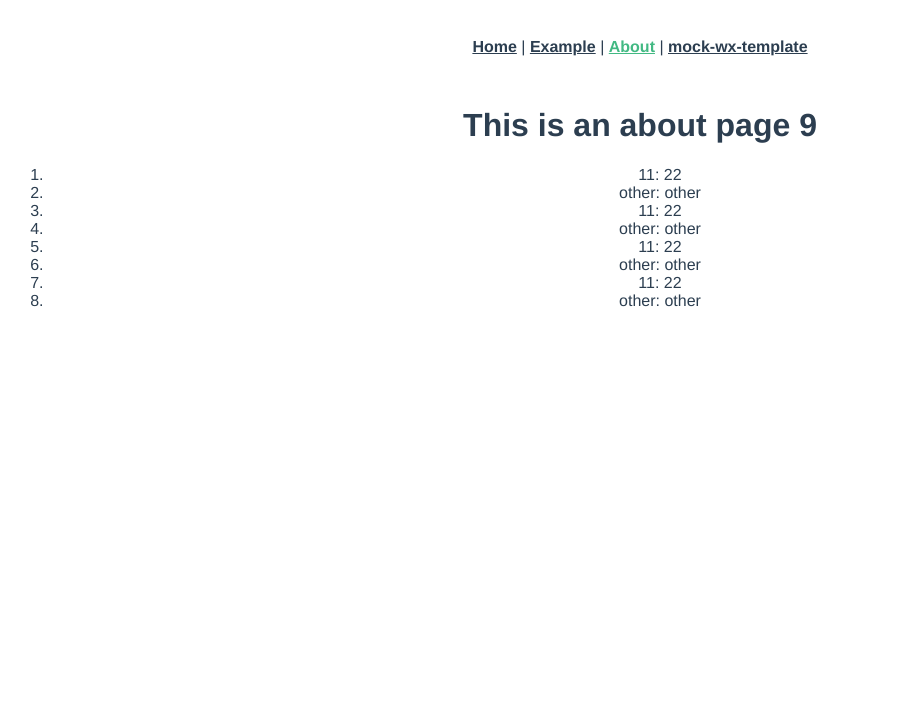
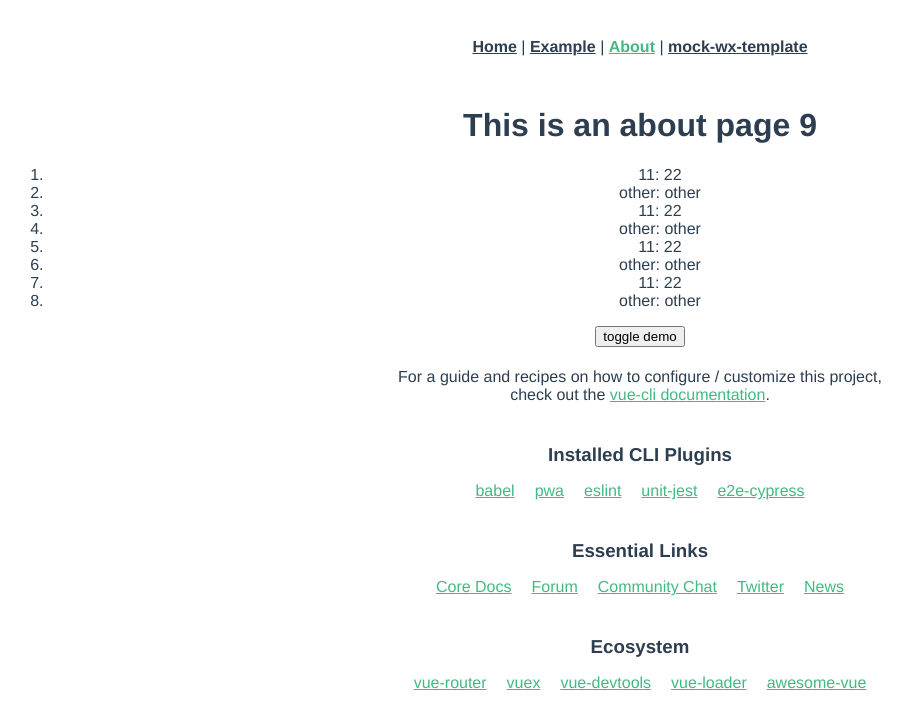
Before and after one commit to raozhanping/demo-frame, a Vue app in the folder vue-demo/: page /about in a window 1280 px wide. Shown: the top 728 px of the page, without its empty margins (0-914 px from the left). Built offline with nearby package versions, Linux system fonts and the light colour scheme.

Commit message:
feat: test $destroy

```diff
--- a/vue-demo/src/views/About.vue
+++ b/vue-demo/src/views/About.vue
@@ -26,10 +26,16 @@
         :data="{ ...tData }"
       />
     </ol>
+    <button @click="toggleDemo">toggle demo</button>
+    <demo v-if="showDemo"/>
 </div>
 </template>
 <script>
+import HelloWorld from '../components/HelloWorld'
 export default {
+  components: {
+    demo: HelloWorld
+  },
   data() {
     return {
       staffA: 'staffA',
@@ -39,7 +45,14 @@ export default {
       tData: {
         staffA: '11',
         staffId: '22'
-      }
+      },
+      showDemo: true
+    }
+  },
+  methods: {
+    toggleDemo() {
+      this.$set(this, 'showDemo', !this.$data.showDemo)
+      console.log(this.$data)
     }
   },
   beforeCreate() {
```
